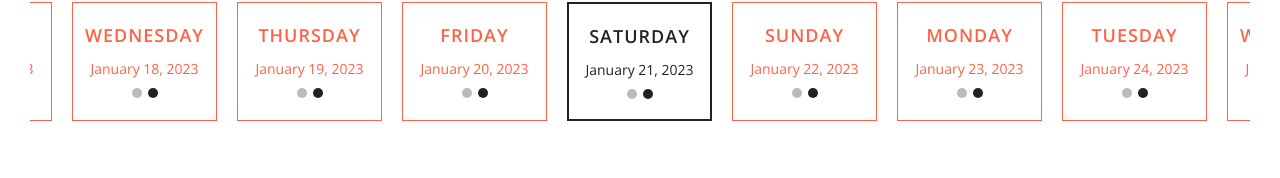
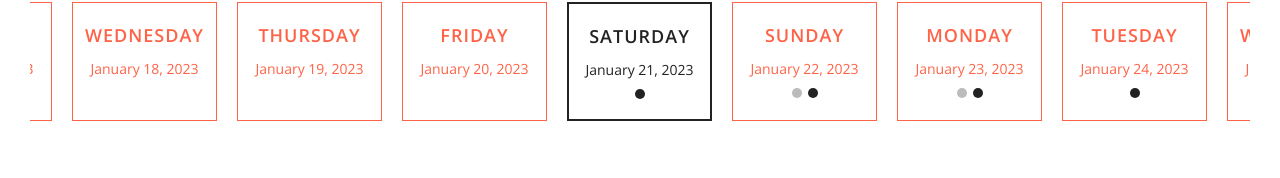
Before and after one commit to AleksandrKalinin/Task8, a Vue app: page /#/ in a window 1280 px wide. Shown: the part 108-286 px from the top of the page. Built offline with nearby package versions, Linux system fonts and the light colour scheme.

Commit message:
Implemented indication of completed and pending tasks for each day of Calendar Component

```diff
--- a/src/components/CalendarCarousel.vue
+++ b/src/components/CalendarCarousel.vue
@@ -1,15 +1,13 @@
 <template>
   <div class="calendar">
-    <div class="calendar__wrapper" v-on:scroll="consoleOnScroll">
+    <div class="calendar__wrapper" v-on:scroll="checkPosition">
       <template v-if="days.length !== 0">
         <div
           class="calendar__item calendar-item"
           v-for="(item, index) in days"
           :key="index"
           :class="{
-            'calendar-item_selected':
-              item.getDate() === selectedDate.getDate() &&
-              item.getMonth() === selectedDate.getMonth(),
+            'calendar-item_selected': this.checkIfEqual(item, selectedDate),
           }"
           :ref="setItemRef"
           v-on:click="selectItem(item)"
@@ -20,8 +18,14 @@
             {{ item.getFullYear() }}</span
           >
           <div class="calendar-item__tasks calendar-tasks">
-            <span class="calendar-tasks__item calendar-task_completed"></span>
-            <span class="calendar-tasks__item calendar-task_pending"></span>
+            <span
+              v-if="checkCompleted(item)"
+              class="calendar-tasks__item calendar-task_completed"
+            ></span>
+            <span
+              v-if="checkPending(item)"
+              class="calendar-tasks__item calendar-task_pending"
+            ></span>
           </div>
         </div>
       </template>
@@ -67,10 +71,30 @@ export default {
     };
   },
   computed: {
-    ...mapGetters(["selectedDate"]),
+    ...mapGetters(["selectedDate", "filteredItemsByDate", "items"]),
   },
   methods: {
-    consoleOnScroll: function () {
+    checkCompleted: function (item) {
+      for (let i = 0; i < this.items.length; i++) {
+        if (
+          this.checkIfEqual(item, new Date(this.items[i].date)) &&
+          this.items[i].completed === true
+        ) {
+          return true;
+        }
+      }
+    },
+    checkPending: function (item) {
+      for (let i = 0; i < this.items.length; i++) {
+        if (
+          this.checkIfEqual(item, new Date(this.items[i].date)) &&
+          this.items[i].completed === false
+        ) {
+          return true;
+        }
+      }
+    },
+    checkPosition: function () {
       let el = this.itemRefs[this.itemRefs.length - 2];
       let rect = el.getBoundingClientRect();
       if (
@@ -119,11 +143,8 @@ export default {
     },
 
     scrollToElement: function () {
-      let index = this.days.findIndex(
-        (item) =>
-          item.getDate() === this.selectedDate.getDate() &&
-          item.getMonth() === this.selectedDate.getMonth() &&
-          item.getFullYear() === this.selectedDate.getFullYear()
+      let index = this.days.findIndex((item) =>
+        this.checkIfEqual(item, this.selectedDate)
       );
       this.itemRefs[index].scrollIntoView({
         behavior: "auto",
@@ -132,8 +153,15 @@ export default {
     },
 
     selectItem: function (date) {
-      //console.log(date);
       this.$store.commit("setSelectedDate", date);
+    },
+
+    checkIfEqual: function (first, second) {
+      return (
+        first.getDate() === second.getDate() &&
+        first.getMonth() === second.getMonth() &&
+        first.getFullYear() === second.getFullYear()
+      );
     },
   },
   beforeUpdate() {
@@ -143,8 +171,6 @@ export default {
     this.renderItems();
   },
   updated() {
-    //console.log("refs after update", this.itemRefs);
-    //this.$store.commit("setSelectedDate", this.selectedDate);
     this.scrollToElement();
   },
 };
```
